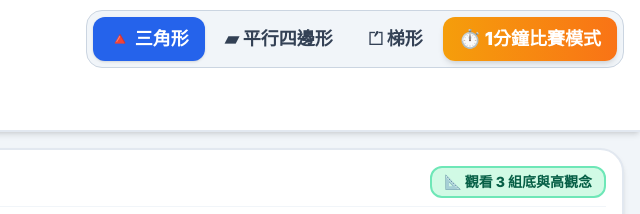
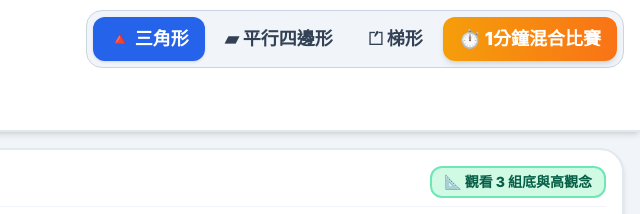
Before and after one commit to cychan-skwgps/P5Geometry-FindHeight-, a plain HTML site: page index.html in a window 1280 px wide. Shown: the top 214 px of the page, 640-1280 px from the left. Drawn offline with nearby package versions, Linux system fonts and the light colour scheme.

Commit message:
Update index.html

```diff
--- a/index.html
+++ b/index.html
@@ -88,7 +88,7 @@
 
                 <!-- 比賽模式切換按鈕 -->
                 <button id="btn-mode-challenge" onclick="startChallengeMode()" class="px-3 py-1.5 md:px-4 md:py-2 rounded-xl font-black text-sm md:text-lg transition flex items-center gap-1.5 bg-gradient-to-r from-amber-500 to-orange-500 text-white shadow-md hover:brightness-110 active:scale-95">
-                    ⏱️ 1分鐘比賽模式
+                    ⏱️ 1分鐘混合比賽
                 </button>
             </div>
 
```
